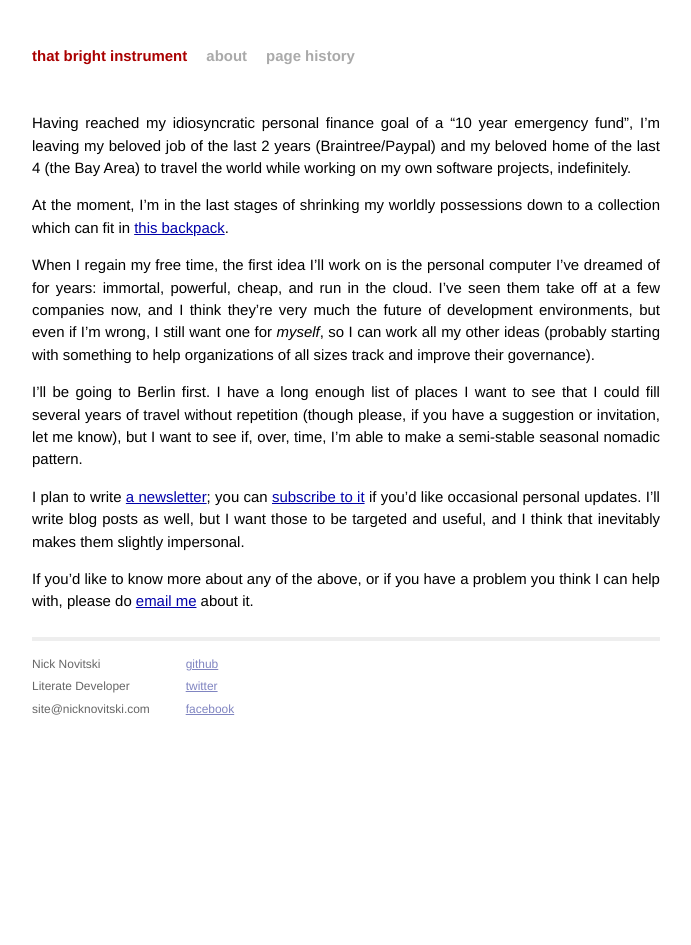
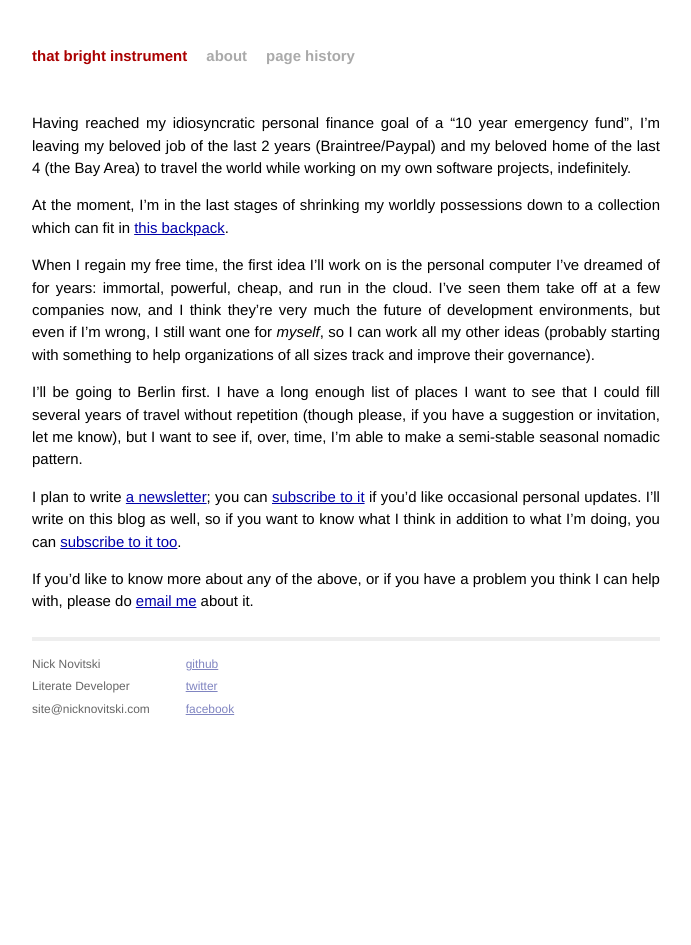
Before and after one commit to nicknovitski/nicknovitski.github.io, a Jekyll site: the page built from now/index.md, in a window 1280 px wide. Shown: the whole page, without its empty margins (294-985 px from the left). Built offline with Jekyll 4.4.1, drawn with Linux system fonts in a browser that asks for light colours.

Commit message:
now: add subscribe link

```diff
--- a/now/index.md
+++ b/now/index.md
@@ -12,6 +12,6 @@ When I regain my free time, the first idea I'll work on is the personal computer
 
 I'll be going to Berlin first.  I have a long enough list of places I want to see that I could fill several years of travel without repetition (though please, if you have a suggestion or invitation, let me know), but I want to see if, over, time, I'm able to make a semi-stable seasonal nomadic pattern.
 
-I plan to write [a newsletter](https://tinyletter.com/nicknovitski); you can [subscribe to it](https://tinyletter.com/nicknovitski) if you'd like occasional personal updates.  I'll write blog posts as well, but I want those to be targeted and useful, and I think that inevitably makes them slightly impersonal.
+I plan to write [a newsletter](https://tinyletter.com/nicknovitski); you can [subscribe to it](https://tinyletter.com/nicknovitski) if you'd like occasional personal updates.  I'll write on this blog as well, so if you want to know what I think in addition to what I'm doing, you can [subscribe to it too](/feed.xml).
 
 If you'd like to know more about any of the above, or if you have a problem you think I can help with, please do [email me](mailto:now@nicknovitski.com) about it.
```
